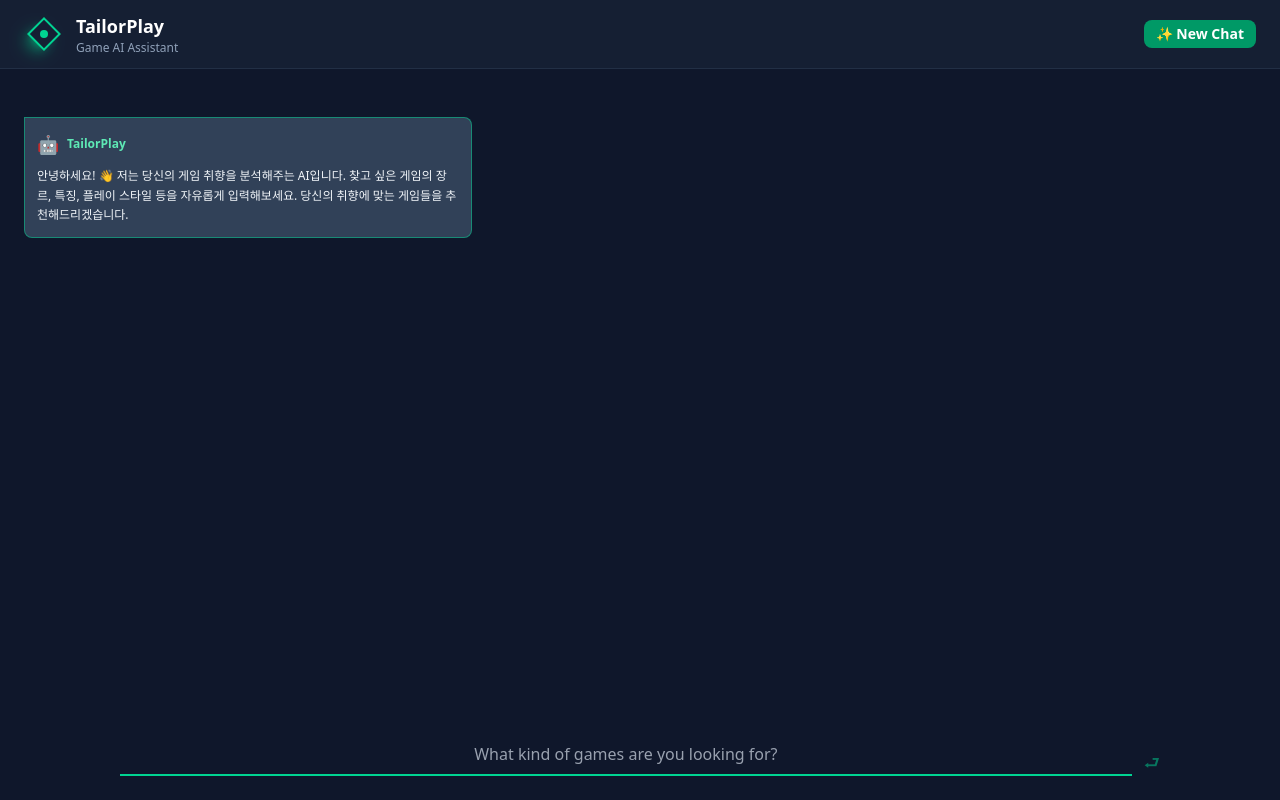
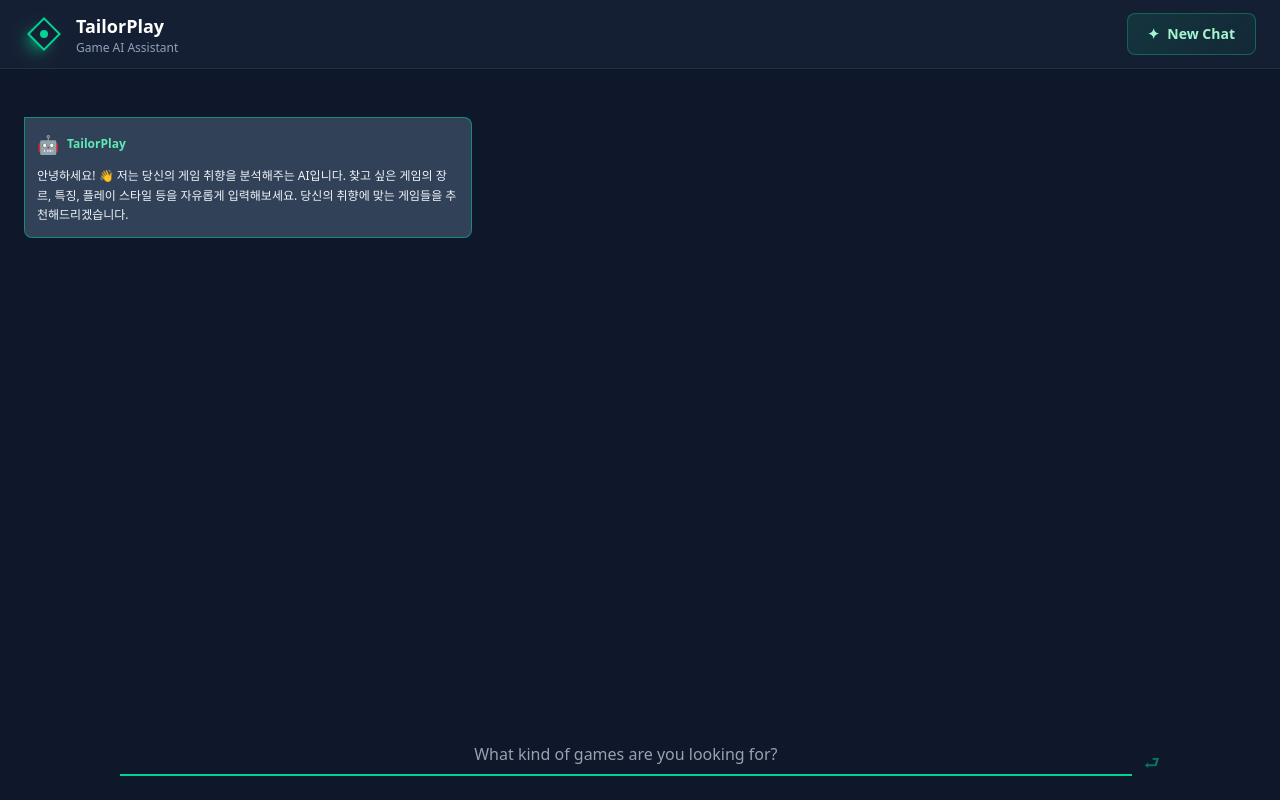
Before and after one commit to boostcampaitech8/pro-recsys-finalproject-recsys-05, a React app in the folder frontend/: page / in a window 1280 px wide. Built offline with nearby package versions, Linux system fonts and the light colour scheme; the HTML template or start-up script is replaced by a standard one.

Commit message:
feat/frontend: newchat 버튼 디자인 변경

```diff
--- a/frontend/src/pages/MainPage.tsx
+++ b/frontend/src/pages/MainPage.tsx
@@ -67,9 +67,27 @@ export default function MainPage() {
           <Header />
           <button
             onClick={handleClearChat}
-            className="px-3 py-1 text-sm font-semibold text-white bg-emerald-600 hover:bg-emerald-700 rounded-lg transition-colors"
+            className="group relative px-5 py-2.5 text-sm font-semibold text-emerald-200 transition-all duration-400 rounded-lg overflow-hidden"
+            style={{
+              background: 'linear-gradient(135deg, rgba(16, 185, 129, 0.15), rgba(5, 150, 105, 0.08))',
+              border: '1px solid rgba(16, 185, 129, 0.4)',
+            }}
           >
-            ✨ New Chat
+            {/* 배경 글로우 */}
+            <div className="absolute inset-0 opacity-0 group-hover:opacity-100 transition-opacity duration-400 rounded-lg" style={{
+              background: 'radial-gradient(circle at 50% 50%, rgba(16, 185, 129, 0.2), transparent)',
+            }}></div>
+
+            {/* 상단 글로우 라인 */}
+            <div className="absolute top-0 left-0 right-0 h-0.5 opacity-0 group-hover:opacity-100 transition-opacity duration-400" style={{
+              background: 'linear-gradient(90deg, transparent, rgba(16, 185, 129, 0.6), transparent)',
+            }}></div>
+
+            {/* 텍스트 + 아이콘 */}
+            <span className="relative flex items-center gap-2">
+              <span className="inline-block transition-all duration-400 group-hover:scale-110 group-hover:-rotate-12">✦</span>
+              New Chat
+            </span>
           </button>
         </div>
       </div>
```
